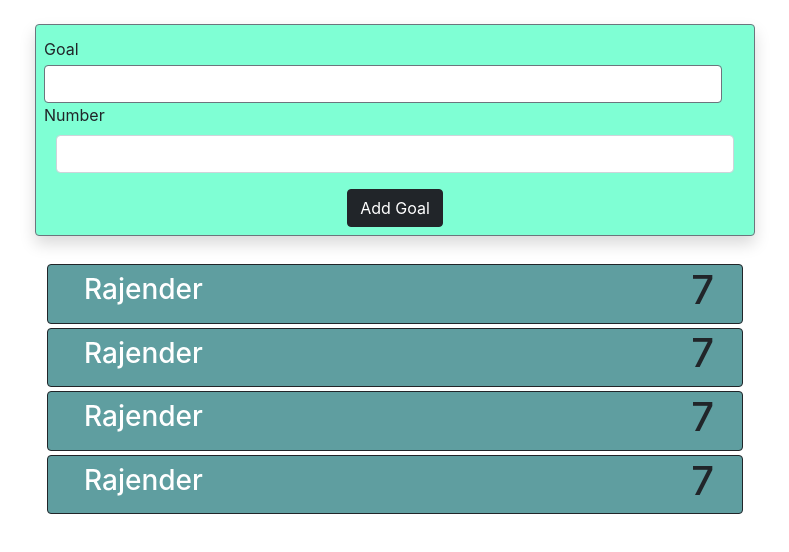
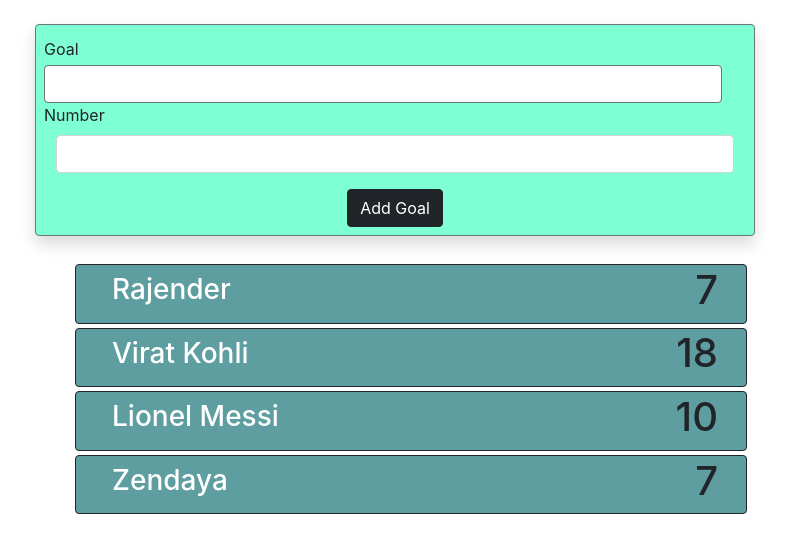
Before and after one commit to rajenderK7/react_training_practice, a React (Create React App) app: page / in a window 1280 px wide. Shown: the top 552 px of the page, without its empty margins (245-1034 px from the left). Built offline with nearby package versions, Linux system fonts and the light colour scheme.

Commit message:
installer react useForm

```diff
--- a/package.json
+++ b/package.json
@@ -8,6 +8,7 @@
     "@testing-library/user-event": "^13.5.0",
     "react": "^17.0.2",
     "react-dom": "^17.0.2",
+    "react-hook-form": "^7.25.0",
     "react-scripts": "5.0.0",
     "styled-components": "^5.3.3",
     "web-vitals": "^2.1.3"
--- a/src/components/MainScreen.js
+++ b/src/components/MainScreen.js
@@ -10,17 +10,17 @@ let intialGoals = [
   },
   {
     id: 2,
-    goal: "Rajender",
-    num: "7",
+    goal: "Virat Kohli",
+    num: "18",
   },
   {
     id: 3,
-    goal: "Rajender",
-    num: "7",
+    goal: "Lionel Messi",
+    num: "10",
   },
   {
     id: 4,
-    goal: "Rajender",
+    goal: "Zendaya",
     num: "7",
   },
 ];
@@ -34,10 +34,18 @@ const MainScreen = () => {
     });
   };
 
+  const deleteItem = (id) => {
+    const updatedGoals = currentGoals.filter((goal) => {
+      return goal.id !== id;
+    });
+
+    setCurrenGoals([...updatedGoals]);
+  };
+
   return (
     <div className="mx-auto w-75">
       <GoalForm getNewGoal={getNewGoal}></GoalForm>
-      <GoalsDisplay goals={currentGoals}></GoalsDisplay>
+      <GoalsDisplay deleteItem={deleteItem} goals={currentGoals}></GoalsDisplay>
     </div>
   );
 };
--- a/src/components/display_goals/GoalItem.js
+++ b/src/components/display_goals/GoalItem.js
@@ -2,7 +2,12 @@
 import styles from "./GoalItem.module.css";
 
 const GoalItem = (props) => {
+  const onDeleteClickHandler = () => {
+    props.deleteItemHandler(props.id);
+  };
+
   return (
+    <li className="list-item" onClick={onDeleteClickHandler}>
       <div
         className={`w-75 rounded container mx-auto border border-dark mb-1 ${styles.goalContainer}`}
       >
@@ -11,6 +16,7 @@ const GoalItem = (props) => {
           <h1 className="">{props.goalNumber}</h1>
         </div>
       </div>
+    </li>
   );
 };
 
--- a/src/components/display_goals/GoalsDisplay.js
+++ b/src/components/display_goals/GoalsDisplay.js
@@ -1,18 +1,26 @@
 import GoalItem from "./GoalItem";
 
 const GoalsDisplay = (props) => {
+  const deleteItemHandler = (id) => {
+    props.deleteItem(id);
+  };
+
   return (
     <div className="container mx-auto">
       <div className="p-1">
+        <ul style={{ listStyleType: "none" }} className="d-block mx-auto">
           {props.goals.map((goal) => {
             return (
               <GoalItem
+                deleteItemHandler={deleteItemHandler}
                 key={goal.id}
+                id={goal.id}
                 goalTitle={goal.goal}
                 goalNumber={goal.num}
-            ></GoalItem>
+              />
             );
           })}
+        </ul>
       </div>
     </div>
   );
--- a/src/components/goal_form/GoalForm.js
+++ b/src/components/goal_form/GoalForm.js
@@ -29,12 +29,10 @@ const GoalForm = (props) => {
       goal: enteredGoal,
       num: enteredNumber,
     };
-    console.log(newGoal);
     props.getNewGoal(newGoal);
     setEnteredGoal("");
     setEnteredNumber("");
   };
-
   return (
     <div
       className={`container my-4 w-75 rounded border border-secondary
```
Also changed, not shown: 1 other file (tests, documents, lock files or other folders). Lines whose indentation alone changed are shown as unchanged.
